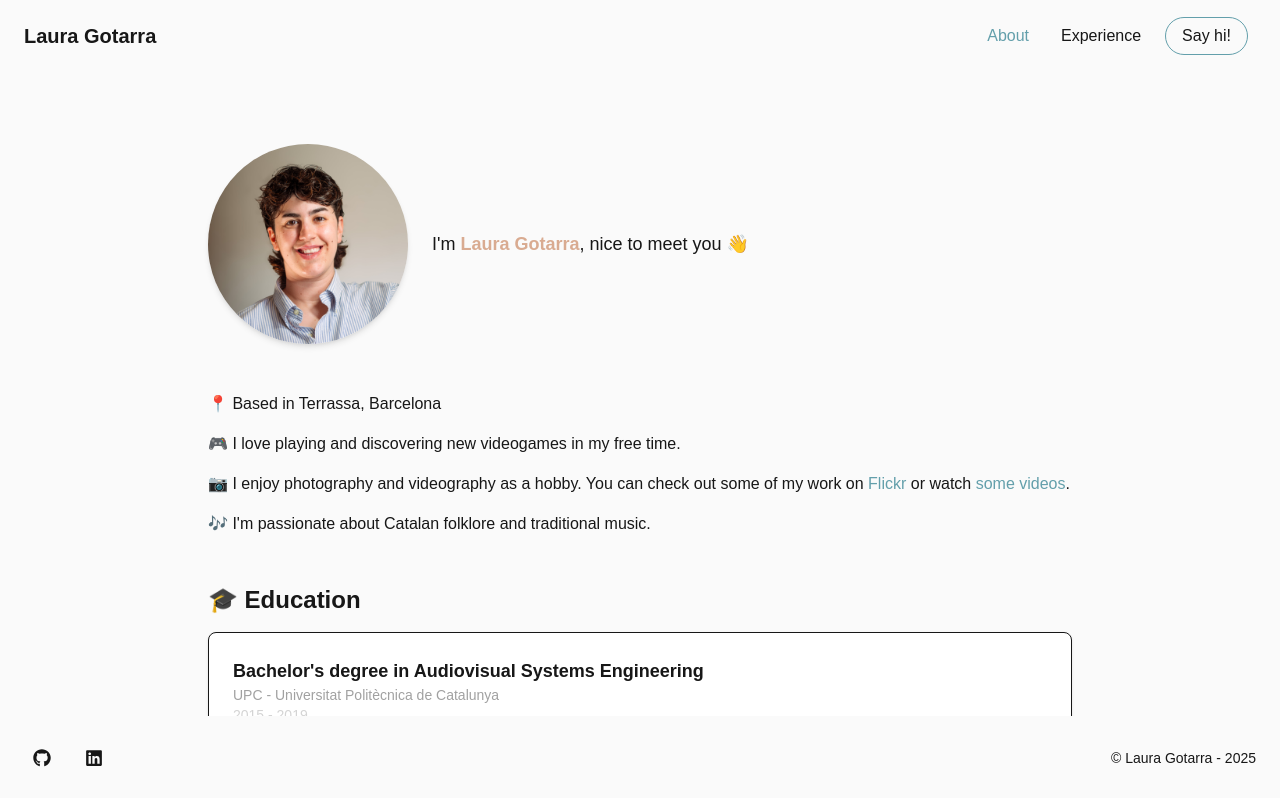
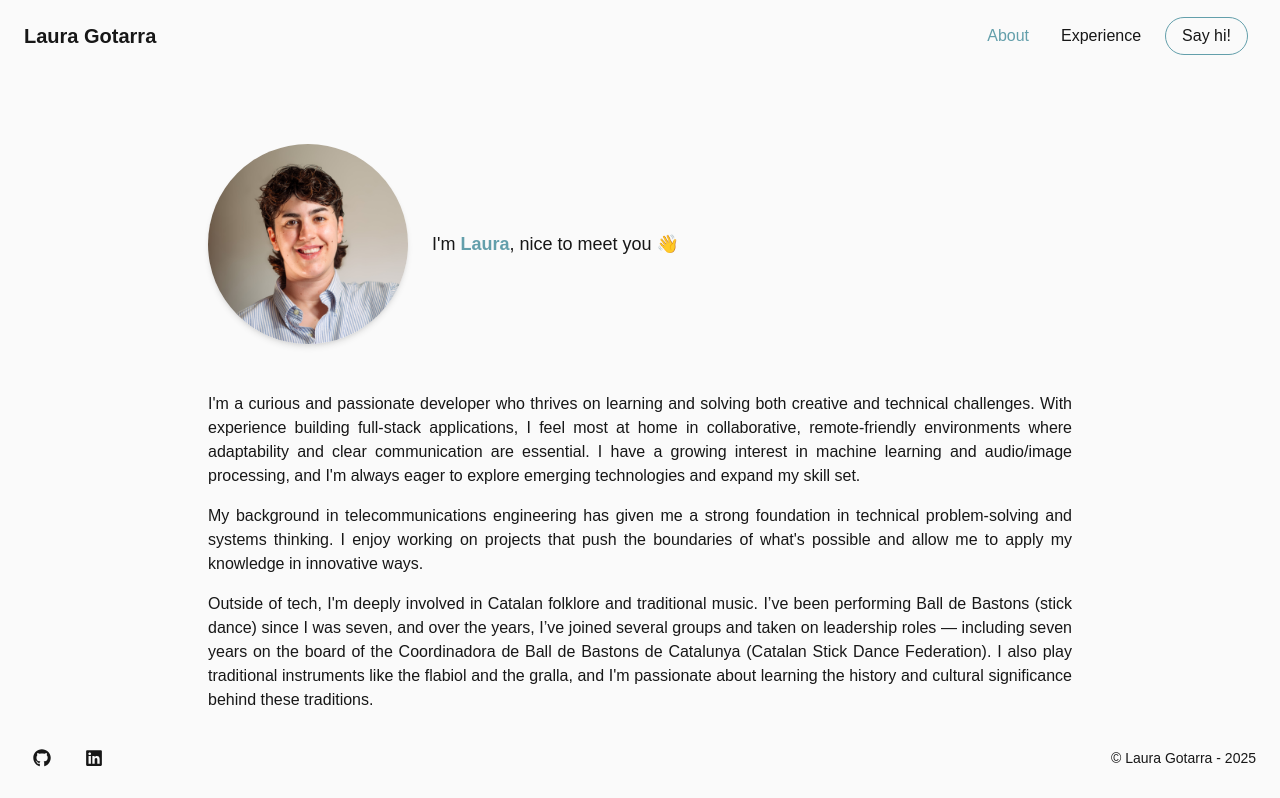
Before and after one commit to lgotarra/portfolio, a Next.js app: page /about in a window 1280 px wide. Shown: the top 798 px of the page. Built offline with nearby package versions, Linux system fonts and the light colour scheme.

Commit message:
wip: update about content. update accent color

```diff
--- a/src/app/about/components/AboutMeText.tsx
+++ b/src/app/about/components/AboutMeText.tsx
@@ -1,36 +1,44 @@
-import Link from "next/link";
-
 export default function AboutMeText() {
   return (
-    <section className="space-y-4">
-      <p>📍 Based in Terrassa, Barcelona</p>
-
-      <p>🎮 I love playing and discovering new videogames in my free time.</p>
-
+    <section className="space-y-4 text-justify">
       <p>
-        📷 I enjoy photography and videography as a hobby. You can check out
-        some of my work on{" "}
-        <Link
-          href="https://www.flickr.com"
-          target="_blank"
-          className="text-primary hover:underline"
-        >
-          Flickr
-        </Link>{" "}
-        or watch{" "}
-        <Link
-          href="https://www.youtube.com"
-          target="_blank"
-          className="text-primary hover:underline"
-        >
-          some videos
-        </Link>
-        .
+        I&apos;m a curious and passionate developer who thrives on learning and
+        solving both creative and technical challenges. With experience building
+        full-stack applications, I feel most at home in collaborative,
+        remote-friendly environments where adaptability and clear communication
+        are essential. I have a growing interest in machine learning and
+        audio/image processing, and I&apos;m always eager to explore emerging
+        technologies and expand my skill set.
       </p>
-
       <p>
-        🎶 I&apos;m passionate about Catalan folklore and traditional music.
+        My background in telecommunications engineering has given me a strong
+        foundation in technical problem-solving and systems thinking. I enjoy
+        working on projects that push the boundaries of what&apos;s possible and
+        allow me to apply my knowledge in innovative ways.
       </p>
+      <p>
+        Outside of tech, I&apos;m deeply involved in Catalan folklore and
+        traditional music. I’ve been performing Ball de Bastons (stick dance)
+        since I was seven, and over the years, I’ve joined several groups and
+        taken on leadership roles — including seven years on the board of the
+        Coordinadora de Ball de Bastons de Catalunya (Catalan Stick Dance
+        Federation). I also play traditional instruments like the flabiol and
+        the gralla, and I&apos;m passionate about learning the history and
+        cultural significance behind these traditions.
+      </p>
+      <p>
+        In my free time, I also enjoy photography and videography, capturing
+        moments and telling stories through visuals. I find that combining
+        creative and technical interests helps me approach problems from diverse
+        perspectives — something I consider essential in a constantly evolving
+        tech landscape.
+      </p>
+      {/* <p>
+        I believe that my diverse interests and experiences make me a
+        well-rounded individual who is always eager to learn and grow. I am
+        excited to continue my journey in the tech world and contribute to
+        projects that make a positive impact.
+      </p> */}
     </section>
   );
 }
--- a/src/app/about/components/IntroCard.tsx
+++ b/src/app/about/components/IntroCard.tsx
@@ -11,7 +11,8 @@ export default function IntroCard() {
         className="rounded-full shadow-md"
       />
       <p className="text-lg font-medium text-center md:text-left">
-        I&apos;m <strong className="text-secondary">Laura Gotarra</strong>, nice to meet you 👋
+        I&apos;m <strong className="text-primary">Laura</strong>, nice to meet
+        you 👋
       </p>
     </div>
   );
--- a/src/app/about/components/WannaKnowMore.tsx
+++ b/src/app/about/components/WannaKnowMore.tsx
@@ -4,7 +4,7 @@ export default function WannaKnowMore() {
       Wanna know more?{" "}
       <a
         href={`mailto:${process.env.NEXT_PUBLIC_CONTACT_EMAIL}`}
-        className="text-secondary font-medium"
+        className="text-accent font-medium"
       >
         Let&apos;s grab a virtual coffee ☕
       </a>
--- a/src/app/about/page.tsx
+++ b/src/app/about/page.tsx
@@ -10,7 +10,7 @@ export default function AboutPage() {
       <IntroCard />
       <AboutMeText />
       <section>
-        <h2 className="text-2xl font-semibold mb-4">🎓 Education</h2>
+        <h2 className="text-2xl font-semibold mb-4 text-secondary">Education</h2>
         <div className="space-y-4">
           {education.map((item, idx) => (
             <EducationCard key={idx} {...item} />
--- a/src/app/home/page.tsx
+++ b/src/app/home/page.tsx
@@ -5,17 +5,8 @@ export default function HomePage() {
         <h1 className="text-3xl font-semibold">Hello, I&apos;m</h1>
         <h2 className="text-5xl font-bold text-primary">Laura Gotarra</h2>
         <h3 className="text-xl font-medium">
-          Full Stack dev & telecoms engineer
+          Full Stack Developer & Telecoms Engineer
         </h3>
-        <p className="text-md">
-          I&apos;m a curious and passionate developer who loves learning and
-          tackling creative and technical challenges. With experience in
-          building full-stack applications, I thrive in collaborative and remote
-          environments where adaptability and good communication are key.
-          I&apos;m also passionate about machine learning and audio/image
-          processing, always eager to explore new technologies and expand my
-          skill set.
-        </p>
       </section>
     </main>
   );
--- a/src/components/MarkdownRenderer.tsx
+++ b/src/components/MarkdownRenderer.tsx
@@ -18,7 +18,7 @@ export default function MarkdownRenderer({ content }: { content: string }) {
           li: (props) => <li className="mb-1" {...props} />,
           a: (props) => (
             <a
-              className="text-primary hover:underline"
+              className="text-accent hover:underline"
               target="_blank"
               rel="noopener noreferrer"
               {...props}
--- a/src/styles/globals.css
+++ b/src/styles/globals.css
@@ -13,7 +13,7 @@
 
   --color-primary: #639fab;
   --color-secondary: #d9ab91;
-  --color-accent: #261447;
+  --color-accent: #533a7b;
 }
 
 @media (prefers-color-scheme: dark) {
```
